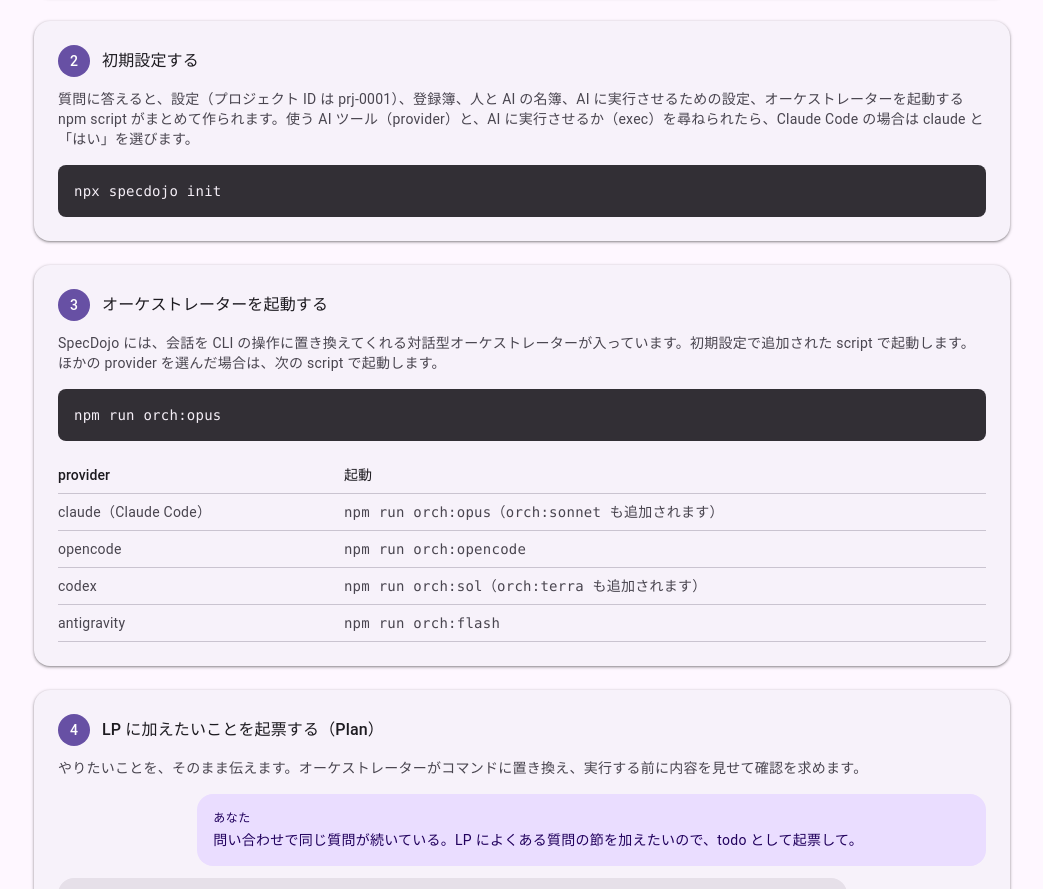
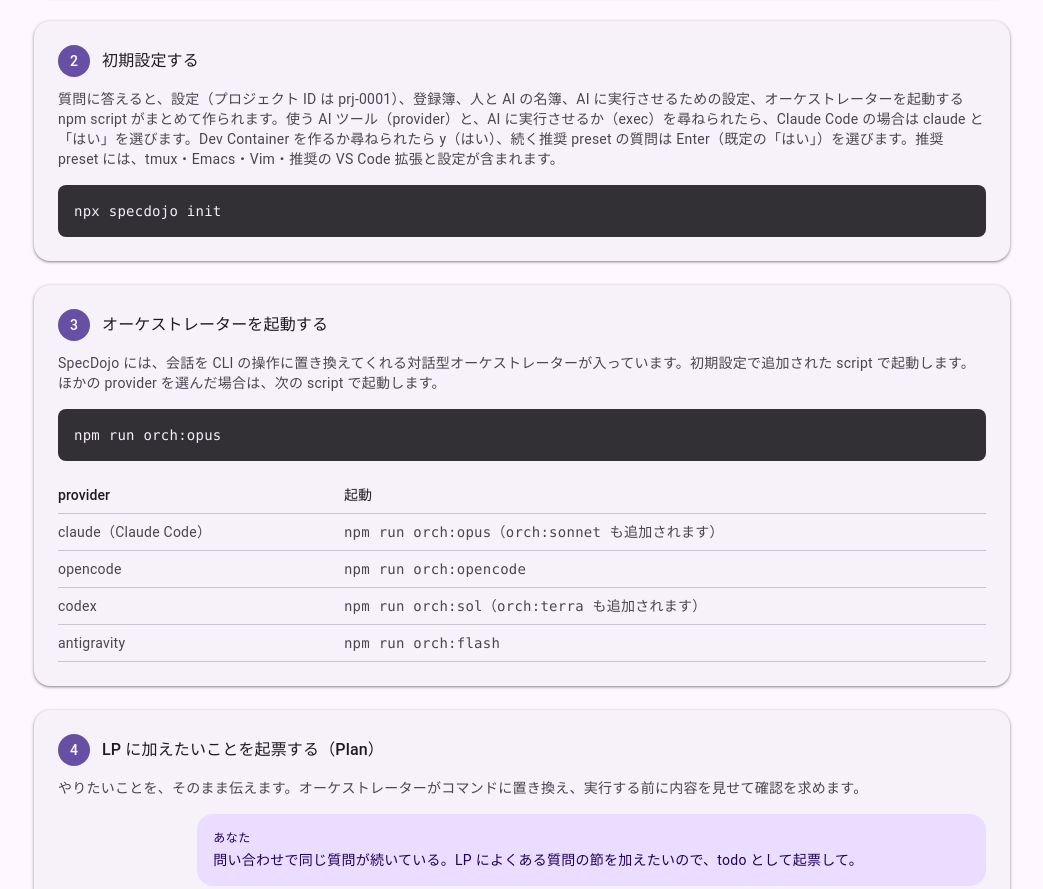
Before and after one commit to specdojo/specdojo-lp, an Astro site: page / in a window 1280 px wide. Shown: the part 4133-5022 px from the top of the page, without its empty margins (118-1161 px from the left). Built offline with nearby package versions, Linux system fonts and the light colour scheme; Astro itself is replaced by a stand-in of ours.

Commit message:
exec(register PJR-H2A8): LP の初期設定の手順に Dev Container の推奨 preset を入れる
Refs: prj-0002:PJR-H2A8

```diff
--- a/src/components/sections/GetStarted.astro
+++ b/src/components/sections/GetStarted.astro
@@ -64,7 +64,7 @@ const installStep = {
 
 const initStep = {
   title: "初期設定する",
-  body: "質問に答えると、設定（プロジェクト ID は prj-0001）、登録簿、人と AI の名簿、AI に実行させるための設定、オーケストレーターを起動する npm script がまとめて作られます。使う AI ツール（provider）と、AI に実行させるか（exec）を尋ねられたら、Claude Code の場合は claude と「はい」を選びます。",
+  body: "質問に答えると、設定（プロジェクト ID は prj-0001）、登録簿、人と AI の名簿、AI に実行させるための設定、オーケストレーターを起動する npm script がまとめて作られます。使う AI ツール（provider）と、AI に実行させるか（exec）を尋ねられたら、Claude Code の場合は claude と「はい」を選びます。Dev Container を作るか尋ねられたら y（はい）、続く推奨 preset の質問は Enter（既定の「はい」）を選びます。推奨 preset には、tmux・Emacs・Vim・推奨の VS Code 拡張と設定が含まれます。",
   code: ["npx specdojo init"],
 };
 
```
